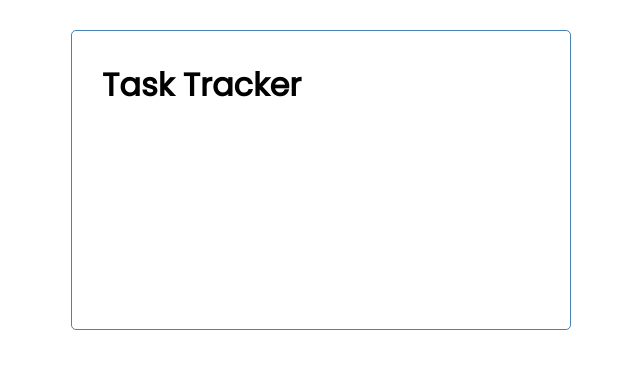
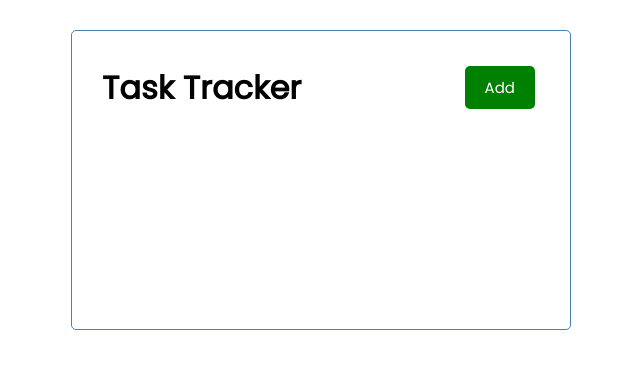
Before and after one commit to umbrecon1/React-Task-Tracker, a React (Create React App) app: page / in a window 1280 px wide. Shown: the top 368 px of the page, without its empty margins (319-959 px from the left). Built offline with nearby package versions, Linux system fonts and the light colour scheme.

Commit message:
added button

```diff
--- /dev/null
+++ b/src/components/Button.js
@@ -0,0 +1,20 @@
+import PropTypes from 'prop-types'
+
+
+const Button = ({ color, text, onClick }) => {
+    return (
+        <button onClick={onClick} style={{ backgroundColor: color }} className='btn'>{text}</button>
+    )
+}
+
+Button.defaultProps = {
+    color: 'steelblue'
+}
+
+Button.propTypes = {
+    text: PropTypes.string,
+    color: PropTypes.string,
+    onClick: PropTypes.func,
+}
+
+export default Button;
--- a/src/components/Header.js
+++ b/src/components/Header.js
@@ -1,15 +1,26 @@
+import PropTypes from 'prop-types'
+import Button from './Button'
 
+const Header = ({ title }) => {
+    const onClick = (e) => {
+        console.log('click')
+    }
+    return (
+        <header className='header'>
+            <h1>{title}</h1>
+            <Button color='green' text='Add' onClick={onClick} />
 
-const Header = ({title}) => {
-  return (
-    <header>
-        <h1>{title}</h1>
-    </header>
-  )
+        </header>
+    )
 }
 
 Header.defaultProps = {
     title: 'Task Tracker',
 }
 
+Header.propTypes = {
+    title: PropTypes.string.isRequired,
+
+}
+
 export default Header;
```
Also changed, not shown: src/components/Tasks.js (added, +11 -0 lines).
